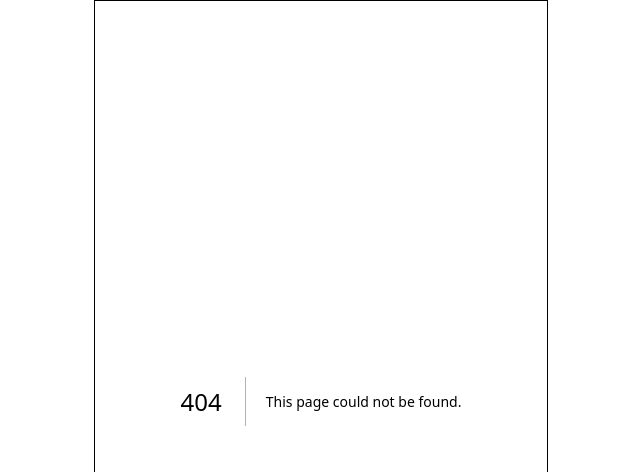
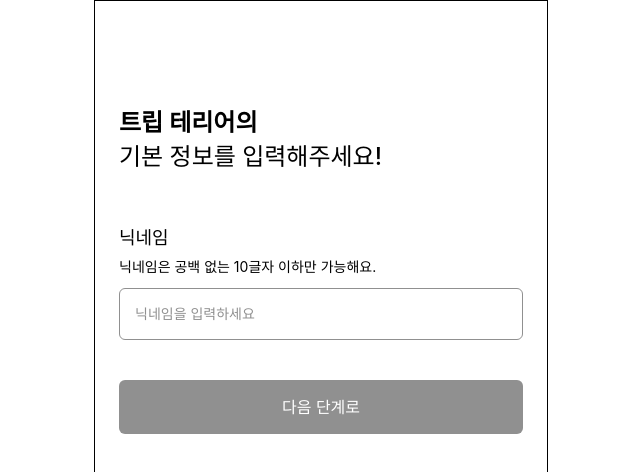
Before and after one commit to SWYP-6-6/6-FE, a Next.js app: page /nicknamesetting in a window 1280 px wide. Before the commit this address had no page. Shown: the top 472 px of the page, without its empty margins (319-959 px from the left). Built offline with nearby package versions, Linux system fonts and the light colour scheme.

Commit message:
feat,UI: 닉네임 설정 페이지및 공용 활성화 비활성화 버튼 예시 생성

```diff
--- /dev/null
+++ b/src/app/_components/common/CommonButton.module.scss
@@ -0,0 +1,17 @@
+.button {
+  @include flexbox;
+  @include text-style(16, $white, light);
+
+  padding: 1.5rem 0;
+  width: 100%;
+  background-color: $gray;
+  border: none;
+  border-radius: 0.6rem;
+  cursor: not-allowed;
+  transition: $base-transition;
+
+  &.enabled {
+    background-color: $primary; /* 버튼 활성화 색상 */
+    cursor: pointer;
+  }
+}
--- /dev/null
+++ b/src/app/_components/common/CommonButton.tsx
@@ -0,0 +1,28 @@
+import React from 'react';
+import classNames from 'classnames/bind';
+import styles from './CommonButton.module.scss';
+
+const cx = classNames.bind(styles);
+
+interface CommonButtonProps {
+  isEnabled: boolean;
+  onClick: () => void;
+  text: string;
+}
+
+export default function CommonButton({
+  isEnabled,
+  onClick,
+  text,
+}: CommonButtonProps) {
+  return (
+    <button
+      type="button"
+      disabled={!isEnabled}
+      onClick={onClick}
+      className={cx('button', { enabled: isEnabled })}
+    >
+      {text}
+    </button>
+  );
+}
--- /dev/null
+++ b/src/app/nicknamesetting/NicknamePage.module.scss
@@ -0,0 +1,50 @@
+.container {
+  @include column-flexbox(center, start, 4rem);
+
+  width: 100%;
+  padding: 10.5rem 2.4rem 0;
+  transition: $base-transition;
+}
+
+.introduction {
+  @include text-style(24);
+
+  margin-bottom: 1.2rem;
+
+  .bold {
+    @include text-style(24, $black, bold);
+  }
+}
+.input-group {
+  @include column-flexbox(center, start, 0.6rem);
+
+  width: 100%;
+
+  .title {
+    @include text-style(18, $black, bolder);
+  }
+
+  .description {
+    @include text-style(14, $black, light);
+
+    margin-bottom: 0.4rem;
+  }
+
+  .input {
+    @include text-style(14);
+
+    transition: $base-transition;
+    width: 100%;
+    border-radius: 0.6rem;
+    border: 0.05rem solid $gray;
+    padding: 1.4rem 1.5rem;
+    &::placeholder {
+      @include text-style(14, $gray, light);
+    }
+
+    &:focus {
+      border-color: $primary;
+      outline: none;
+    }
+  }
+}
--- /dev/null
+++ b/src/app/nicknamesetting/page.tsx
@@ -0,0 +1,56 @@
+'use client';
+
+import React, { useState } from 'react';
+import classNames from 'classnames/bind';
+import CommonButton from '../_components/common/CommonButton'; // 공용 버튼 컴포넌트 경로
+import styles from './NicknamePage.module.scss';
+
+const cx = classNames.bind(styles);
+
+export default function NicknamePage() {
+  const [nickname, setNickname] = useState('');
+  const [isButtonEnabled, setIsButtonEnabled] = useState(false);
+
+  const handleInputChange = (e: React.ChangeEvent<HTMLInputElement>) => {
+    const input = e.target.value;
+
+    const isValid =
+      input.trim().length > 0 &&
+      input.trim().length <= 10 &&
+      !input.includes(' ');
+    setNickname(input);
+    setIsButtonEnabled(isValid);
+  };
+
+  const handleNextStep = () => {
+    console.log('다음 단계로 이동합니다.');
+  };
+
+  return (
+    <div className={cx('container')}>
+      <div className={cx('introduction')}>
+        <span className={cx('bold')}>트립 테리어의 </span> <br />
+        기본 정보를 입력해주세요!
+      </div>
+      <label htmlFor="nickname" className={cx('input-group')}>
+        <p className={cx('title')}>닉네임</p>
+        <p className={cx('description')}>
+          닉네임은 공백 없는 10글자 이하만 가능해요.
+        </p>
+        <input
+          type="text"
+          id="nickname"
+          value={nickname}
+          onChange={handleInputChange}
+          placeholder="닉네임을 입력하세요"
+          className={cx('input')}
+        />
+      </label>
+      <CommonButton
+        isEnabled={isButtonEnabled}
+        onClick={handleNextStep}
+        text="다음 단계로"
+      />
+    </div>
+  );
+}
```
